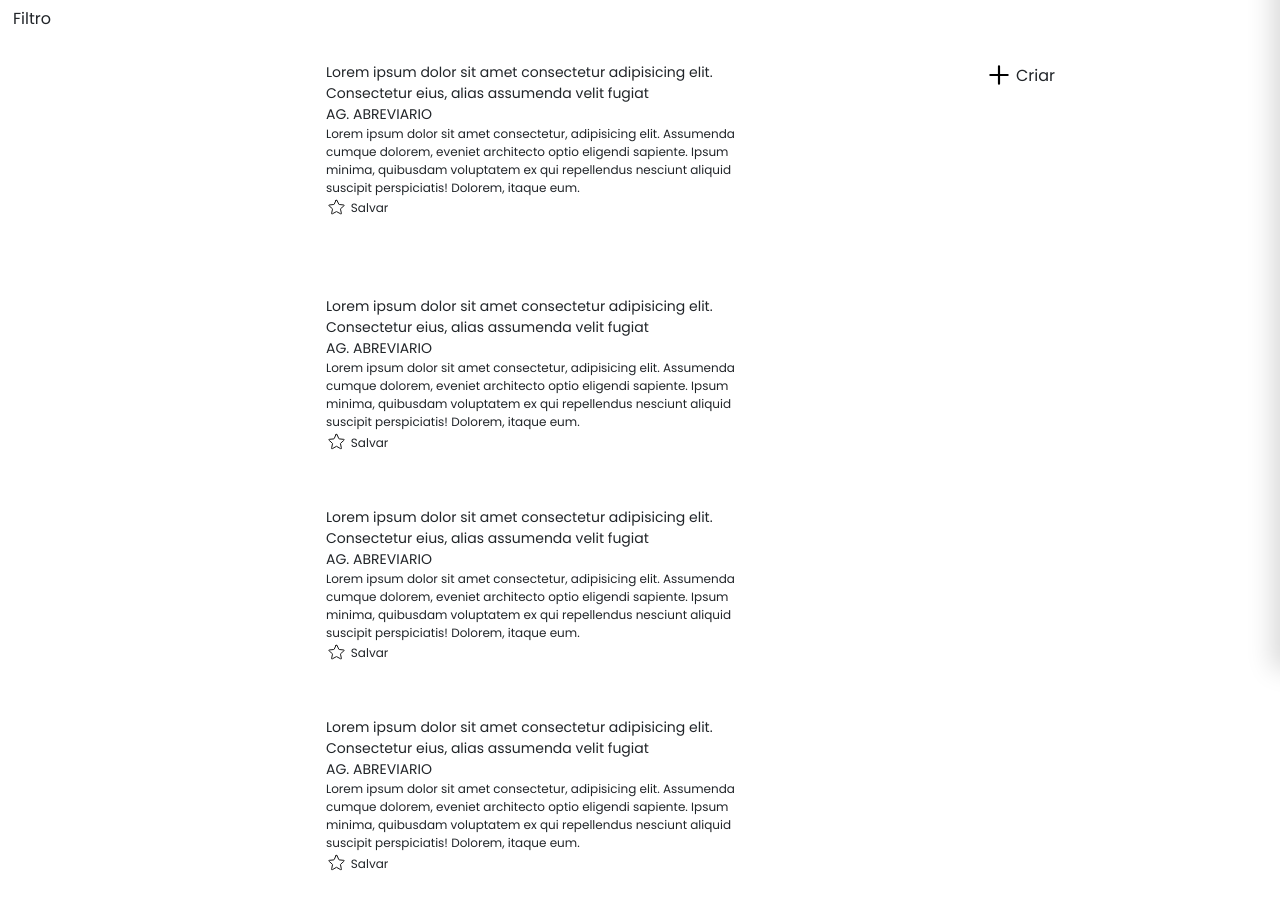
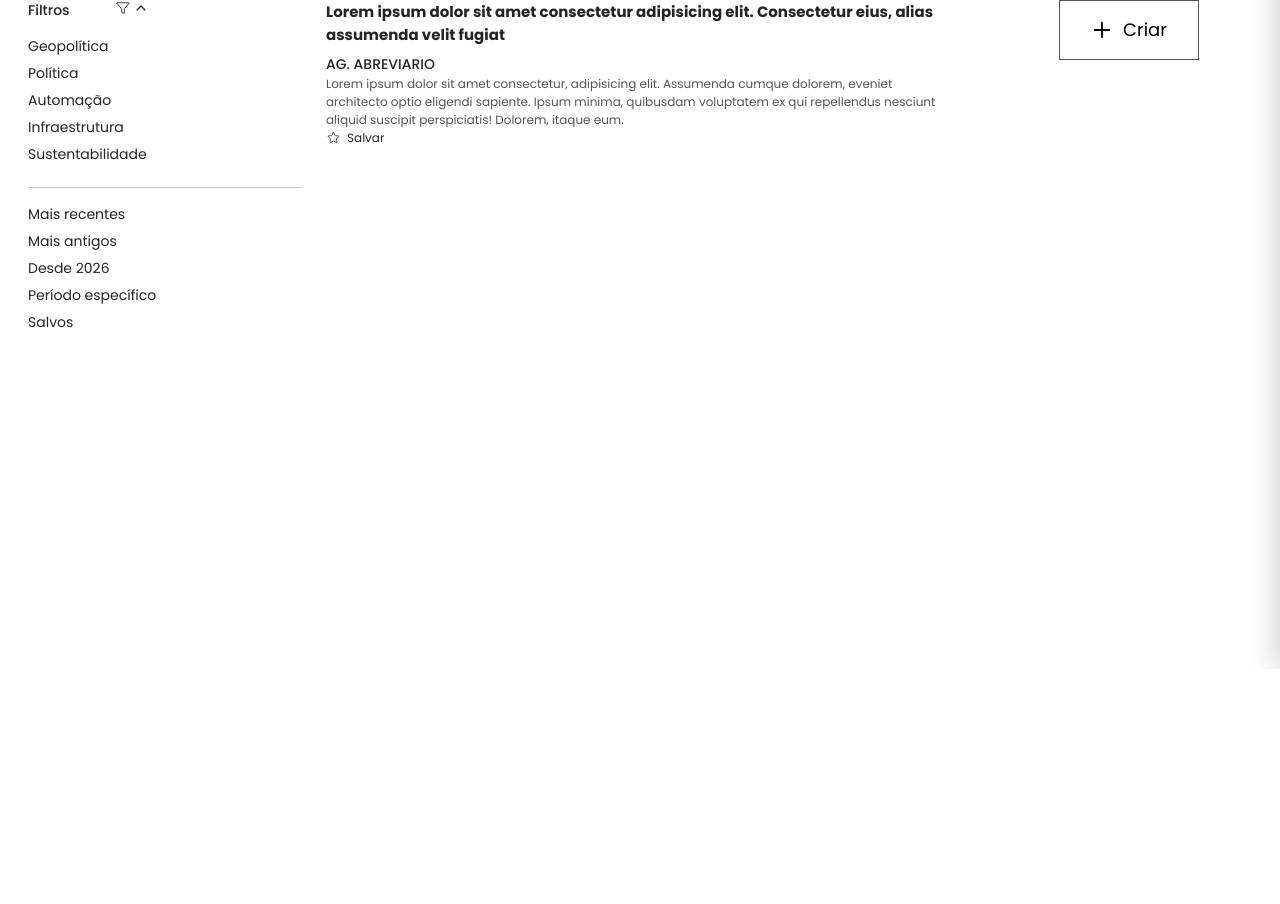
Before and after one commit to Caiooliveirabarreto/Frontend-Thermautomata, a PHP site: page /artigos.html in a window 1280 px wide. Shown: the part 131-1035 px from the top of the page. After the commit the page ends 800 px from the top, so only its background shows below. Run offline with PHP 8.4, Linux system fonts and the light colour scheme.

Commit message:
refiz a estrutura da página artigos e adicionei o "Filtros"

```diff
--- a/Thermautomata-Front/artigos.html
+++ b/Thermautomata-Front/artigos.html
@@ -1,5 +1,5 @@
 <!DOCTYPE html>
-<html lang="en">
+<html lang="pt-br">
 
 <head>
     <meta charset="UTF-8" />
@@ -51,121 +51,72 @@
         <button class="login-btn-mobile">Login</button>
     </div>
 
-    <div class="filtro">
-        <p class="d-inline-flex gap-1">
-            <button class="btn" type="button" data-bs-toggle="collapse" data-bs-target="#collapseExample" aria-expanded="false" aria-controls="collapseExample">
-                Filtro
-            </button>
-        </p>
-        <div class="collapse" id="collapseExample">
-            <div class="card card-body">
-                <ul>
-                    <li>Filtro 1</li>
-                    <li>Filtro 2</li>
-                    <li>Filtro 3</li>
-                </ul>
-            </div>
-        </div>
+    <div class="row">
+        <div class="col-3 sidebar-filtros">
+
+            <button class="btn filtro-btn" data-bs-toggle="collapse" data-bs-target="#filtros"aria-expanded="true">
+
+                <span>Filtros</span>
+
+                <div class="filtro-icones">
+                    <ion-icon name="funnel-outline"></ion-icon>
+                    <ion-icon class="chevron" name="chevron-down-outline"></ion-icon>
                 </div>
 
-    <div class="row pb-5 pt-4">
-        <div class="col-3">
+            </button>
+
+            <div class="collapse show filtros-conteudo" id="filtros">
+
+                <ul class="lista-filtros">
+                    <li>Geopolítica</li>
+                    <li>Política</li>
+                    <li>Automação</li>
+                    <li>Infraestrutura</li>
+                    <li>Sustentabilidade</li>
+                </ul>
+                <hr>
+                <ul class="lista-filtros">
+                    <li>Mais recentes</li>
+                    <li>Mais antigos</li>
+                    <li>Desde 2026</li>
+                    <li>Período específico</li>
+                    <li>Salvos</li>
+                </ul>
 
             </div>
-        <div class="col-4">
+
+        </div>
+        <div class="col-6">
+
+            <div class="artigos">
                 <h2 class="artigo-titulo">Lorem ipsum dolor sit amet consectetur adipisicing elit. Consectetur eius, alias assumenda velit fugiat
                 </h2>
-            <h3>AG. ABREVIARIO</h3>
+                <h3 class="autor">AG. ABREVIARIO</h3>
                 <p class="artigo-texto">
                     Lorem ipsum dolor sit amet consectetur, adipisicing elit. Assumenda cumque dolorem, eveniet architecto
                     optio eligendi sapiente. Ipsum minima, quibusdam voluptatem ex qui repellendus nesciunt aliquid suscipit
                     perspiciatis! Dolorem, itaque eum.
                 </p>
-            <div class="align-items-end">
-                <img src="assets/star-svgrepo-com.svg" alt="Estrela-Salvar" class="img-fluid" style="width: 5%; height:auto; display: inline-block;">
-                <h4 style="display: inline-block;">Salvar</h4>
-            </div>
-        </div>
-        <div class="col-5 align-items-end text-center">
-            <div style="border: 2px black;" >
-                <img src="assets/plus-large-svgrepo-com.svg" alt="" class="img-fluid" style="width: 5%; height:auto; display: inline-block;">
-                <h2 style="display: inline-block;">Criar</h2>
-
-            </div>
-        </div>
-    </div>
-
-    <div class="row pb-4 pt-4">
-        <div class="col-3">
-
-        </div>
-        <div class="col-4">
-            <h2 class="artigo-titulo">Lorem ipsum dolor sit amet consectetur adipisicing elit. Consectetur eius, alias assumenda
-                velit fugiat
-            </h2>
-            <h3>AG. ABREVIARIO</h3>
-            <p class="artigo-texto">
-                Lorem ipsum dolor sit amet consectetur, adipisicing elit. Assumenda cumque dolorem, eveniet architecto
-                optio eligendi sapiente. Ipsum minima, quibusdam voluptatem ex qui repellendus nesciunt aliquid suscipit
-                perspiciatis! Dolorem, itaque eum.
-            </p>
-            <div class="align-items-end">
-                <img src="assets/star-svgrepo-com.svg" alt="Estrela-Salvar" class="img-fluid"
-                    style="width: 5%; height:auto; display: inline-block;">
-                <h4 style="display: inline-block;">Salvar</h4>
+                <div class="salvar">
+                    <img src="assets/star-svgrepo-com.svg" alt="Estrela-Salvar" class="salvar-icon">
+                    <h4>Salvar</h4>
                 </div>
             </div>
 
         </div>
+        <div class="col-3 d-flex justify-content-center">
 
-    <div class="row pb-4 pt-4">
-        <div class="col-3">
+            <button class="btn-criar">
+                <img src="assets/plus-large-svgrepo-com.svg" class="btn-criar-icon">
+                <span>Criar</span>
+            </button>
 
-        </div>
-        <div class="col-4">
-            <h2 class="artigo-titulo">Lorem ipsum dolor sit amet consectetur adipisicing elit. Consectetur eius, alias assumenda
-                velit fugiat
-            </h2>
-            <h3>AG. ABREVIARIO</h3>
-            <p class="artigo-texto">
-                Lorem ipsum dolor sit amet consectetur, adipisicing elit. Assumenda cumque dolorem, eveniet architecto
-                optio eligendi sapiente. Ipsum minima, quibusdam voluptatem ex qui repellendus nesciunt aliquid suscipit
-                perspiciatis! Dolorem, itaque eum.
-            </p>
-            <div class="align-items-end">
-                <img src="assets/star-svgrepo-com.svg" alt="Estrela-Salvar" class="img-fluid"
-                    style="width: 5%; height:auto; display: inline-block;">
-                <h4 style="display: inline-block;">Salvar</h4>
         </div>
     </div>
 
-    </div>
-
-    <div class="row pb-4 pt-4">
-        <div class="col-3">
-
-        </div>
-        <div class="col-4">
-            <h2 class="artigo-titulo">Lorem ipsum dolor sit amet consectetur adipisicing elit. Consectetur eius, alias assumenda
-                velit fugiat
-            </h2>
-            <h3>AG. ABREVIARIO</h3>
-            <p class="artigo-texto">
-                Lorem ipsum dolor sit amet consectetur, adipisicing elit. Assumenda cumque dolorem, eveniet architecto
-                optio eligendi sapiente. Ipsum minima, quibusdam voluptatem ex qui repellendus nesciunt aliquid suscipit
-                perspiciatis! Dolorem, itaque eum.
-            </p>
-            <div class="align-items-end">
-                <img src="assets/star-svgrepo-com.svg" alt="Estrela-Salvar" class="img-fluid"
-                    style="width: 5%; height:auto; display: inline-block;">
-                <h4 style="display: inline-block;">Salvar</h4>
-            </div>
-        </div>
-
-    </div>
-
-</body>
     <script src="https://cdn.jsdelivr.net/npm/bootstrap@5.3.8/dist/js/bootstrap.bundle.min.js"></script>
     <script src="script.js"></script>
-
+    <script type="module" src="https://unpkg.com/ionicons@5.5.2/dist/ionicons/ionicons.esm.js"></script>
+    <script nomodule src="https://unpkg.com/ionicons@5.5.2/dist/ionicons/ionicons.js"></script>
+</body>
 </html>
--- a/Thermautomata-Front/style.css
+++ b/Thermautomata-Front/style.css
@@ -359,10 +359,96 @@ body.nav-locked {
    ARTIGO PAGE
 ======================================================= */
 
-.artigo-titulo {
-    font-size: 14px;
+.sidebar-filtros{
+    padding-left:40px;
 }
 
-.artigo-texto {
-    font-size: 12px;
+.filtro-btn{
+    display:flex;
+    align-items:center;
+    justify-content:space-between;
+    width:120px;
+    background:none;
+    border:none;
+    font-size:14px;
+    font-weight:500;
+    padding:0;
+    margin-bottom:15px;
 }
+
+.icone-filtro{
+    width:18px;
+}
+
+.lista-filtros{
+    list-style:none;
+    padding:0;
+    margin:0;
+    font-size:14px;
+}
+
+.lista-filtros li{
+    margin-bottom:6px;
+}
+
+.artigo{
+    margin-bottom:50px;
+    max-width:560px;
+}
+
+.artigo-titulo{
+    font-size:15px;
+    font-weight:700;
+}
+
+.autor{
+    font-size:14px;
+    font-weight:500;
+    margin-top:8px;
+}
+
+.artigo-texto{
+    font-size:12px;
+    color:#555;
+}
+
+.salvar{
+    display:flex;
+    align-items:center;
+    gap:6px;
+    font-size:13px;
+}
+
+.salvar img{
+    width:15px;
+}
+
+.btn-criar{
+    display:flex;
+    align-items:center;
+    justify-content:center;
+    gap:10px;
+    width:140px;
+    height:60px;
+    background:white;
+    border:1px solid #555;
+    cursor:pointer;
+}
+
+.btn-criar span{
+    font-size:18px;
+    font-weight:400;
+}
+
+.btn-criar-icon{
+    width:22px;
+}
+
+.chevron{
+    transition: transform .50s ease;
+}
+
+/* Quando o collapse estiver aberto */
+.filtro-btn[aria-expanded="true"] .chevron{
+    transform: rotate(180deg);
+}
```
Lines whose indentation alone changed are shown as unchanged.
